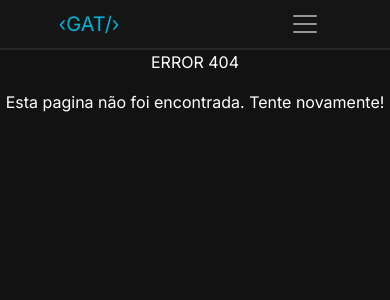
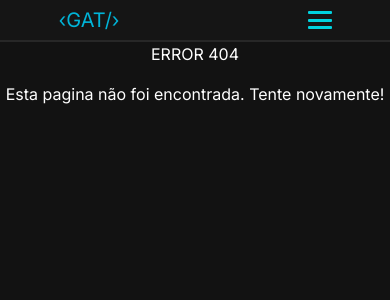
Before and after one commit to gatavares/gatavares.github.io, a PHP site: page / in a window 390 px wide. Shown: the top 300 px of the page. Run offline with PHP 8.4, Linux system fonts and the light colour scheme.

Commit message:
navbar animated

```diff
--- a/CONTENT/nav.php
+++ b/CONTENT/nav.php
@@ -1,9 +1,11 @@
 <nav class="navbar navbar-expand-lg navbar-dark bg-ghost">
     <div class="container-fluid">
         <a class="navbar-brand" href="index.php">‹GAT/›</a>
-        <button class="navbar-toggler" type="button" data-bs-toggle="collapse" data-bs-target="#navbarSupportedContent"
+        <button class="navbar-toggler collapsed d-flex d-lg-none flex-column justify-content-around" type="button" data-bs-toggle="collapse" data-bs-target="#navbarSupportedContent"
             aria-controls="navbarSupportedContent" aria-expanded="false" aria-label="Toggle navigation">
-            <span class="navbar-toggler-icon" fill="#000"></span>
+            <span class="toggler-icon top-bar"></span>
+            <span class="toggler-icon middle-bar"></span>
+            <span class="toggler-icon bottom-bar"></span>
         </button>
         <div class="collapse navbar-collapse me-auto" id="navbarSupportedContent">
             <ul class="navbar-nav ms-auto mb-2 mb-lg-0">
--- a/CSS/styles.css
+++ b/CSS/styles.css
@@ -54,19 +54,6 @@ body {
     background-color: #151515;
     border-bottom: solid 2px #272727;
 }
-
-.navbar-toggler {
-    margin-top: 5px !important;
-    margin-bottom: 5px !important;
-    border: none;
-}
-
-.navbar-toggler:focus {
-    text-decoration: none;
-    outline: 0;
-    box-shadow: 0 0 0 0 #151515;
-}
-
 .navbar-brand {
     color: #00B4D8 !important;
     position: static;
@@ -75,3 +62,75 @@ body {
 .nav-item {
     margin: 10px 30px;
 }
+
+
+
+
+
+
+
+
+.navbar-toggler {
+    border: none;
+    width: 20px;
+    height: 20px;
+    position: relative;
+    transition: .5s ease-in-out;
+}
+
+.navbar-toggler, .navbar-toggler:focus, .navbar-toggler:active, .navbar-toggler-icon:focus {
+    outline: none;
+    box-shadow: none;
+    border: 0;
+}
+
+.navbar-toggler span {
+    margin: 0;
+    padding: 0;
+}
+
+.toggler-icon {
+    display: block;
+    position: absolute;
+    height: 3px;
+    width: 100%;
+    background: #00d2df;
+    border-radius: 1px;
+    opacity: 1;
+    left: 0;
+    transform: rotate(0deg);
+    transition: .35s ease-in-out;
+}
+
+.middle-bar {
+    margin-top: 0 !important;
+}
+
+.navbar-toggler .top-bar{
+    margin-top: 0px !important;
+    transform: rotate(135deg);
+}
+.navbar-toggler .middle-bar{
+    opacity: 0 !important;
+    filter: alpha(opacity=0) !important;
+
+}
+.navbar-toggler .bottom-bar{
+    margin-top: 0px !important;
+    transform: rotate(-135deg);
+}
+
+.navbar-toggler.collapsed .top-bar{
+    margin-top: -15px !important;
+    transform: rotate(0deg);
+}
+
+.navbar-toggler.collapsed .middle-bar{
+    opacity: 1 !important;
+    filter: alpha(opacity=100)!important;
+}
+
+.navbar-toggler.collapsed .bottom-bar{
+    margin-top: 15px !important;
+    transform: rotate(0deg);
+}
```
